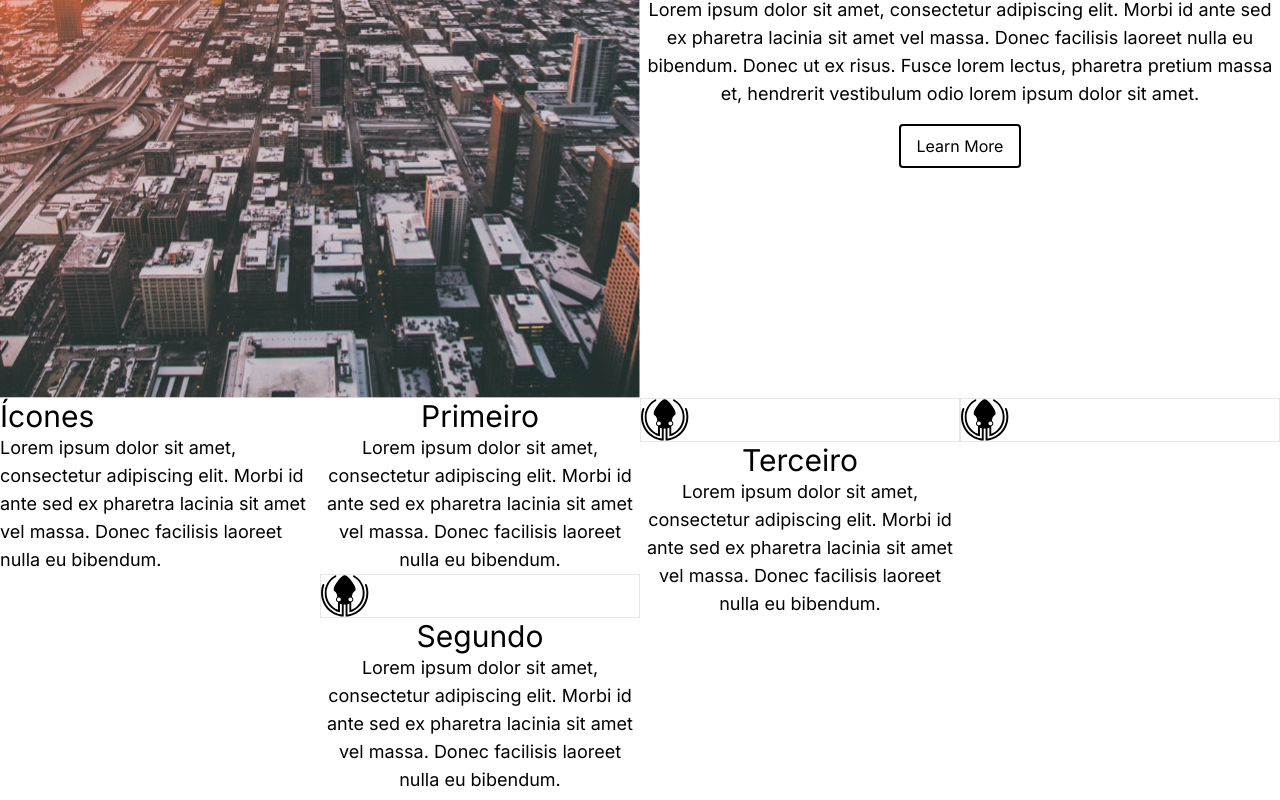
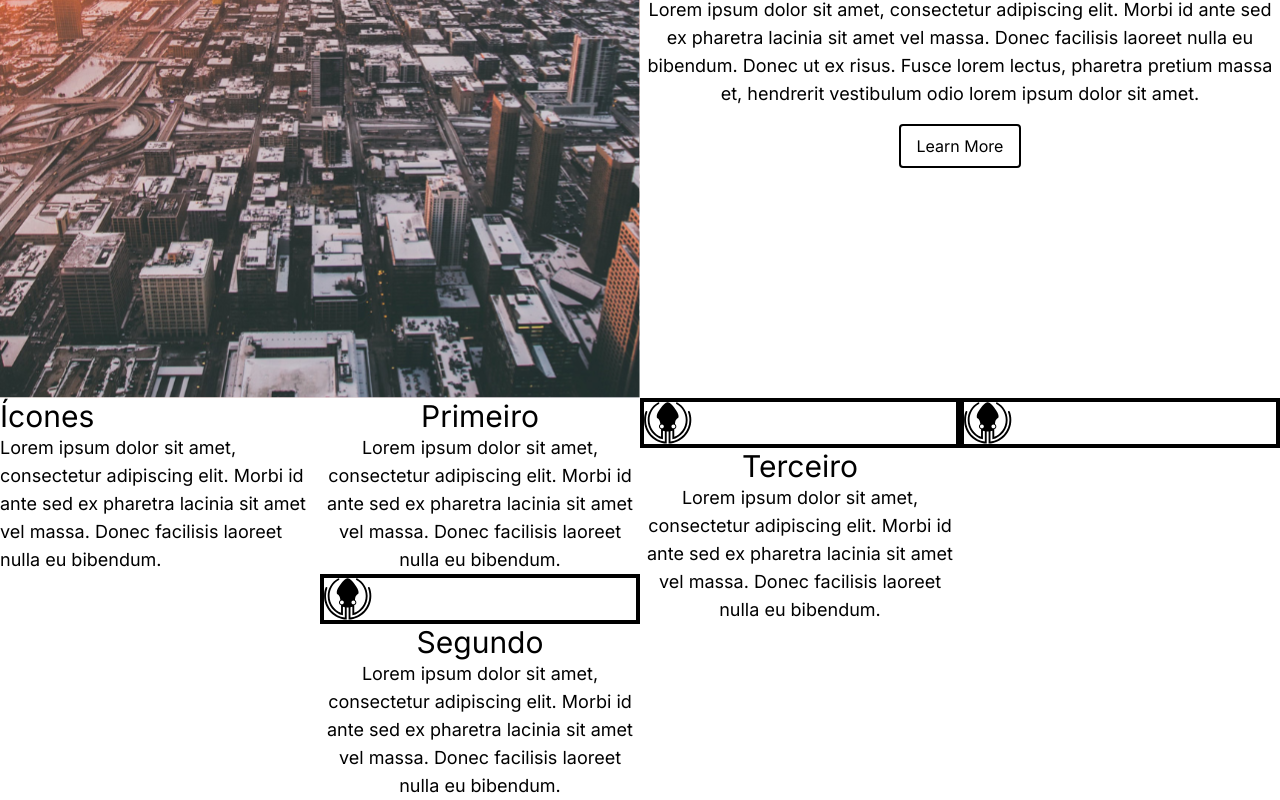
Before and after one commit to uWaanted/provads, a Next.js app: page / in a window 1280 px wide. Shown: the part 2323-3123 px from the top of the page. Built offline with nearby package versions, Linux system fonts and the light colour scheme.

Commit message:
testando icones

```diff
--- a/app/components/Icones.tsx
+++ b/app/components/Icones.tsx
@@ -7,7 +7,6 @@ export default function Icones() {
           Lorem ipsum dolor sit amet, consectetur adipiscing elit. Morbi id ante sed ex pharetra lacinia sit amet vel massa. Donec facilisis laoreet nulla eu bibendum.
         </p>
       </div>
-
         <div className="md:flex-1">
         <div className="md:flex-1 text-left">
           <h2 className="text-3xl text-center">Primeiro</h2>
@@ -15,7 +14,7 @@ export default function Icones() {
             Lorem ipsum dolor sit amet, consectetur adipiscing elit. Morbi id ante sed ex pharetra lacinia sit amet vel massa. Donec facilisis laoreet nulla eu bibendum.
           </p>
         </div>
-          <section className="border">
+          <section className="border-4 border-black">
             <div className="text-center">
               <span>
               <svg width="48" height="42" viewBox="0 0 48 42" fill="none" xmlns="http://www.w3.org/2000/svg">
@@ -30,7 +29,7 @@ export default function Icones() {
           </p>
         </div>
         <div className="md:flex-1">
-          <section className="border">
+          <section className="border-4 border-black">
             <div className="text-center">
               <span>
               <svg width="48" height="42" viewBox="0 0 48 42" fill="none" xmlns="http://www.w3.org/2000/svg">
@@ -45,7 +44,7 @@ export default function Icones() {
           </p>
         </div>
         <div className="md:flex-1">
-          <section className="border">
+          <section className="border-4 border-black">
             <div className="text-center">
               <span>
               <svg width="48" height="42" viewBox="0 0 48 42" fill="none" xmlns="http://www.w3.org/2000/svg">
```
